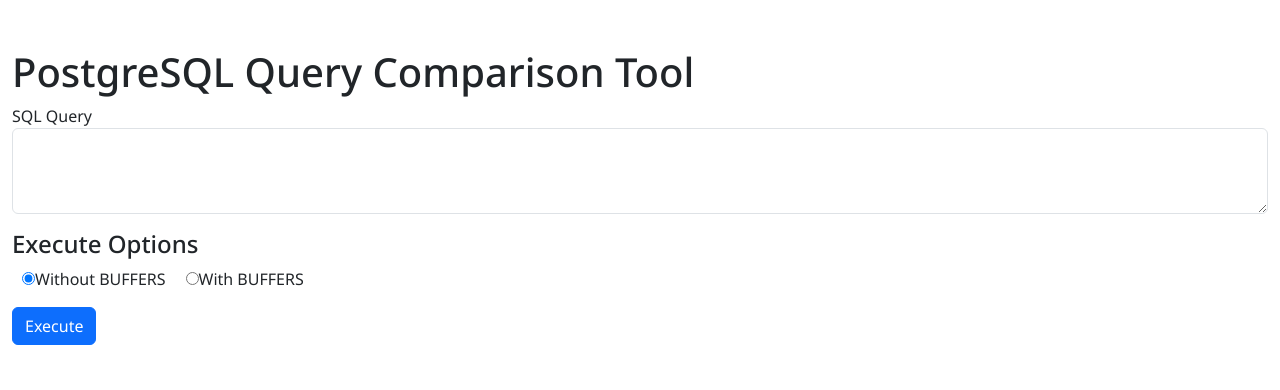
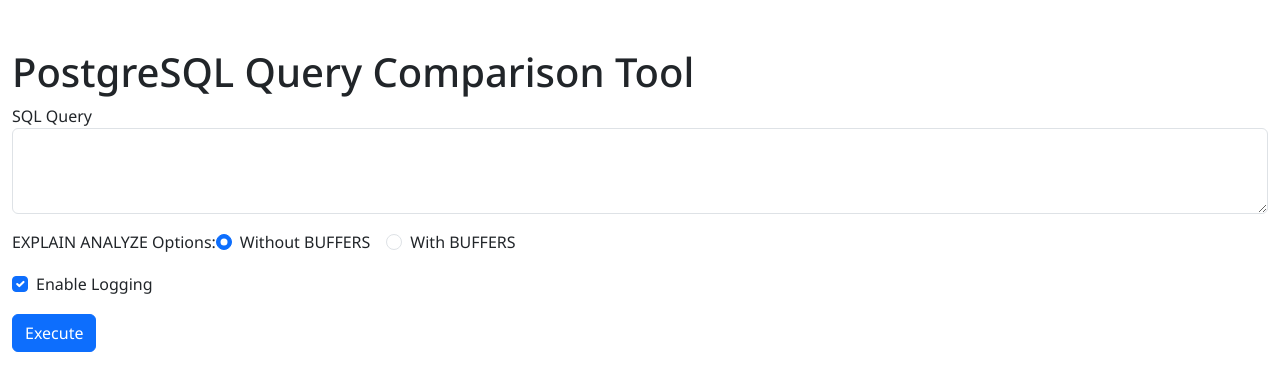
Before and after one commit to gnsnghm/pg-query-compare, a React (Create React App) app: page / in a window 1280 px wide. Shown: the top 390 px of the page. Built offline with nearby package versions, Linux system fonts and the light colour scheme.

Commit message:
・実行ログをオフにできるように変更 ・設定ファイルを setting.json に外出しをするように変更

```diff
--- a/src/App.js
+++ b/src/App.js
@@ -8,6 +8,7 @@
   const [results, setResults] = useState([]);
   const [error, setError] = useState(null);
   const [useBuffers, setUseBuffers] = useState(false); // BUFFERS オプションの追加
+  const [logEnabled, setLogEnabled] = useState(true); // ログ書き込みの有効化
 
   const handleQueryChange = (e) => {
     setQuery(e.target.value);
@@ -17,12 +18,17 @@
     setUseBuffers(e.target.value === "buffers");
   };
 
+  const handleLogChange = (e) => {
+    setLogEnabled(e.target.checked);
+  };
+
   const handleSubmit = async (e) => {
     e.preventDefault();
     try {
       const response = await axios.post("http://localhost:5000/execute", {
         query,
         useBuffers,
+        logEnabled,
       });
       setResults(response.data);
       setError(null);
@@ -122,9 +128,10 @@
           ></textarea>
         </div>
         <div className="form-group mt-3">
-          <h4>Execute Options</h4>
-          <div style={{ display: "inline", marginLeft: "10px" }}>
+          <label>EXPLAIN ANALYZE Options:</label>
+          <div className="form-check form-check-inline">
             <input
+              className="form-check-input"
               type="radio"
               id="no_buffers"
               name="buffers"
@@ -132,10 +139,13 @@
               checked={!useBuffers}
               onChange={handleBuffersChange}
             />
-            <label htmlFor="no_buffers" style={{ marginRight: "20px" }}>
+            <label className="form-check-label" htmlFor="no_buffers">
               Without BUFFERS
             </label>
+          </div>
+          <div className="form-check form-check-inline">
             <input
+              className="form-check-input"
               type="radio"
               id="buffers"
               name="buffers"
@@ -143,7 +153,23 @@
               checked={useBuffers}
               onChange={handleBuffersChange}
             />
-            <label htmlFor="buffers">With BUFFERS</label>
+            <label className="form-check-label" htmlFor="buffers">
+              With BUFFERS
+            </label>
+          </div>
+        </div>
+        <div className="form-group mt-3">
+          <div className="form-check">
+            <input
+              className="form-check-input"
+              type="checkbox"
+              id="log_enabled"
+              checked={logEnabled}
+              onChange={handleLogChange}
+            />
+            <label className="form-check-label" htmlFor="log_enabled">
+              Enable Logging
+            </label>
           </div>
         </div>
         <button type="submit" className="btn btn-primary mt-3">
```
Also changed, not shown: config.json (added, +25 -0 lines), 1 other file (tests, documents, lock files or other folders).
